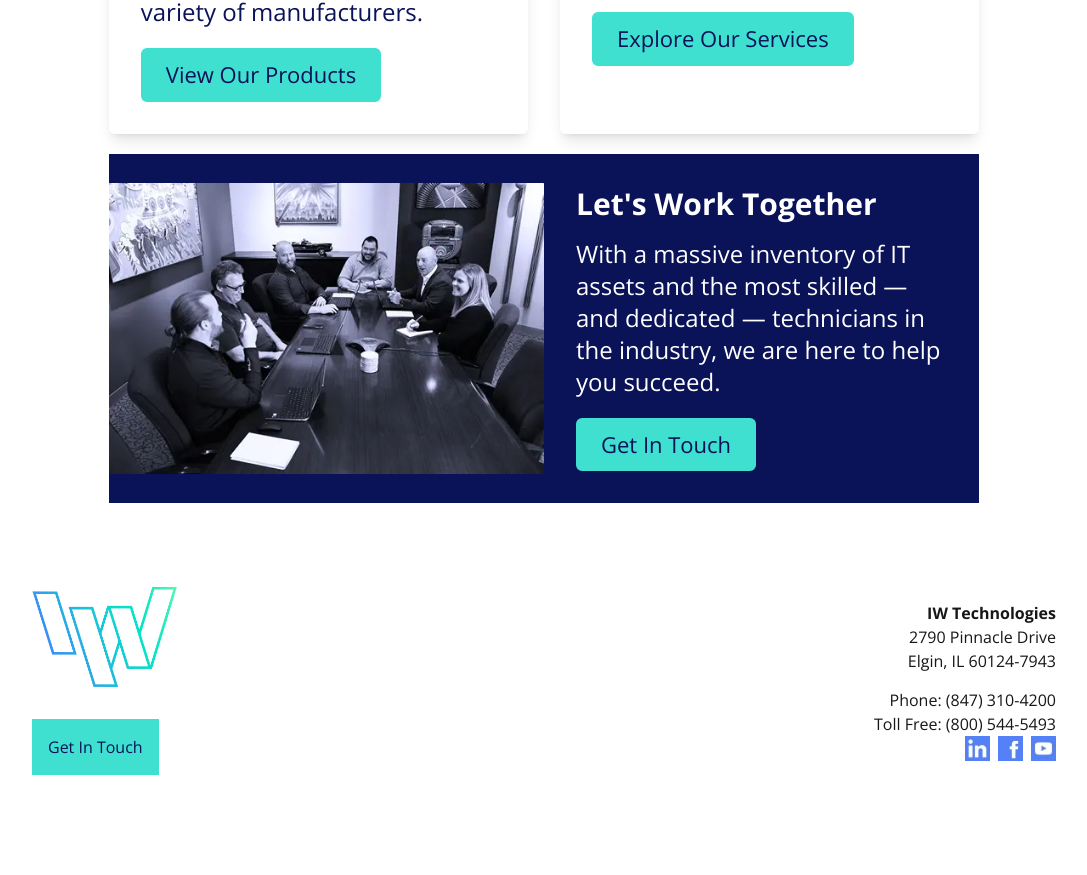
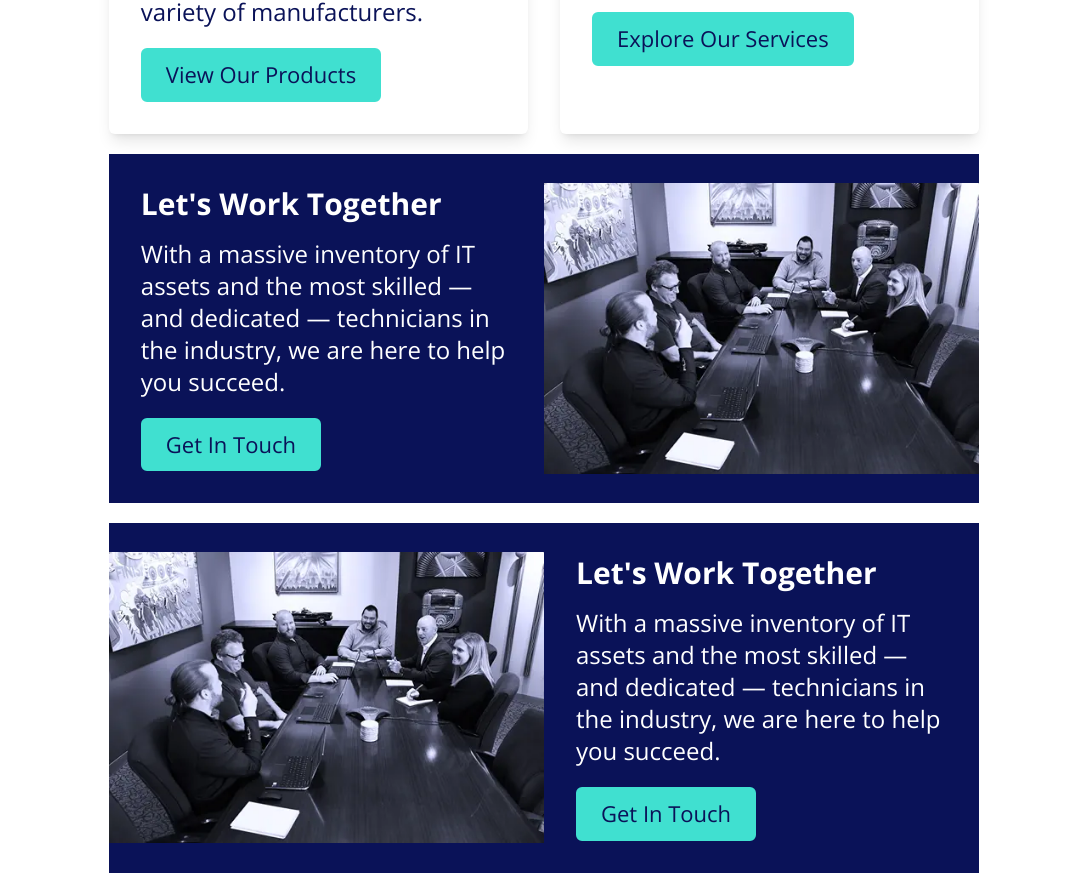
Before and after one commit to IWTechnologies/weareiw, a Next.js app in the folder nextjs-weareiw/: page / in a window 1280 px wide. Shown: the part 721-1596 px from the top of the page, without its empty margins (96-1183 px from the left). Before the commit the page ends 1528 px from the top, so only its background shows below. Built offline with nearby package versions, Linux system fonts and the light colour scheme.

Commit message:
Blurb and page: updated blurb props to allow different flex direction. duplicated blurb content will change.

```diff
--- a/nextjs-weareiw/src/app/page.tsx
+++ b/nextjs-weareiw/src/app/page.tsx
@@ -36,7 +36,22 @@ export default function IndexPage() {
         />
       </section>
       <section
-      className="w-[80%] mx-auto my-5 flex bg-brand-navy">
+      className="w-[80%] mx-auto my-5 bg-brand-navy">
+        <Blurb
+          imageSrc="/Team-Moody-Blue-1.webp"
+          imageAlt="Blue tinted image of IW team in meeting"
+          imageWidth={512}
+          imageHeight={342}
+          title="Let's Work Together"
+          text="With a massive inventory of IT assets and the most skilled — and
+          dedicated — technicians in the industry, we are here to help you succeed."
+          linkHref="#"
+          linkLabel="Get In Touch"
+          reverse
+        />
+      </section>
+      <section
+      className="w-[80%] mx-auto my-5 bg-brand-navy">
         <Blurb
           imageSrc="/Team-Moody-Blue-1.webp"
           imageAlt="Blue tinted image of IW team in meeting"
--- a/nextjs-weareiw/src/components/Blurb.tsx
+++ b/nextjs-weareiw/src/components/Blurb.tsx
@@ -10,13 +10,15 @@ type BlurbProps = {
     text: string;
     linkHref: string;
     linkLabel: string;
+    reverse?: boolean;
 };
 
-export default function Card({ imageSrc, imageAlt, imageWidth, imageHeight, title, text, linkHref, linkLabel }: BlurbProps) {
+export default function Card({ imageSrc, imageAlt, imageWidth, imageHeight, title, text, linkHref, linkLabel, reverse=false }: BlurbProps) {
     return (
         <div
-        className="w-full flex items-center
-        sm:max-lg:flex-col">
+        className={`w-full flex items-center
+        ${reverse ? "flex-row-reverse" : "flex-row"}
+        sm:max-lg:flex-col`}>
             <Image
             className="h-auto w-1/2 object-contain
             sm:max-lg:w-full"
```
